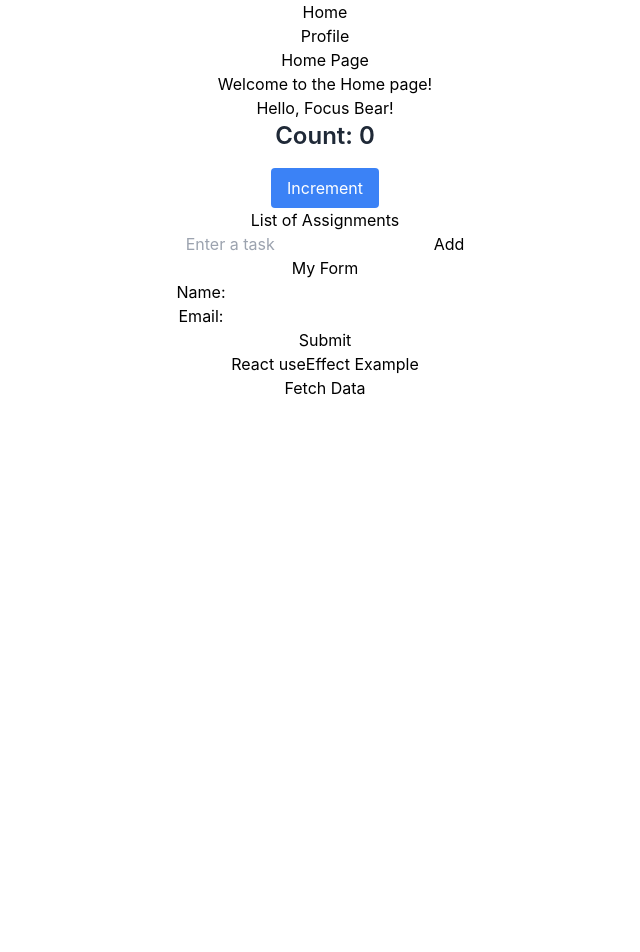
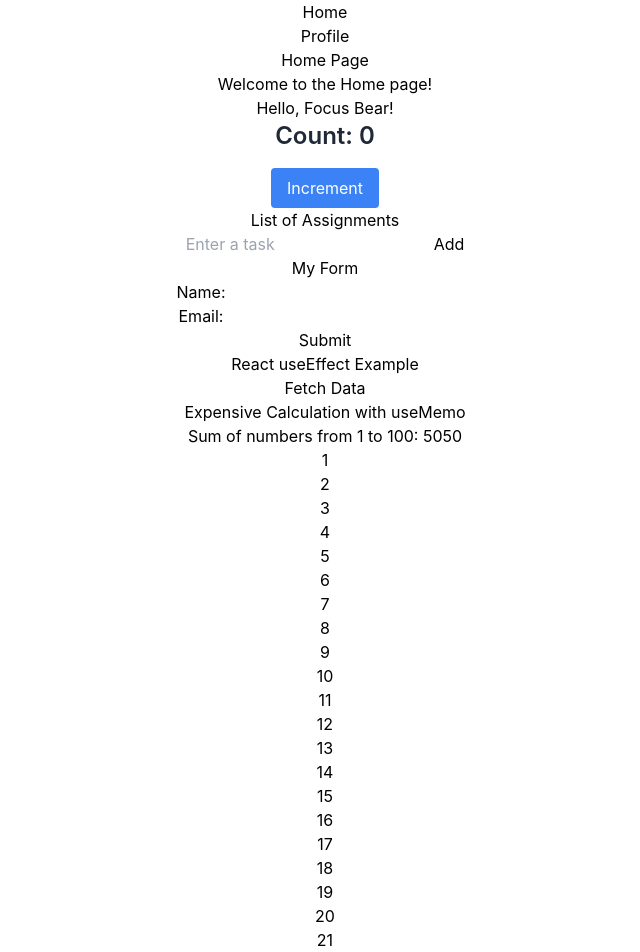
Before and after one commit to vidhianand33/Vidhi04-intern-repo, a React (Create React App) app in the folder my-app/: page / in a window 1280 px wide. Shown: the top 952 px of the page, without its empty margins (315-955 px from the left). Before the commit the page ends 800 px from the top, so only its background shows below. Built offline with nearby package versions, Linux system fonts and the light colour scheme.

Commit message:
Expensive Calculation with useMemo
and reflection

```diff
--- a/my-app/src/App.js
+++ b/my-app/src/App.js
@@ -6,8 +6,10 @@ import Counter from './Counter';
 import AssignList from './AssignList';
 import MyForm from './MyForm.js';
 import DataFetcher from './DataFetcher';
-import Home from './Home'; // Create this component
-import Profile from './Profile'; // Create this component
+import Home from './Home';
+import Profile from './Profile';
+import ExpensiveCalculation from './ExpensiveCalculation';
+
 
 function App() {
   const [count, setCount] = useState(0);
@@ -45,6 +47,7 @@ function App() {
         <MyForm />
         <h1>React useEffect Example</h1>
         <DataFetcher />
+        <ExpensiveCalculation />
       </div>
     </Router>
   );
--- /dev/null
+++ b/my-app/src/ExpensiveCalculation.js
@@ -0,0 +1,33 @@
+import React, { useState, useMemo } from 'react';
+
+function ExpensiveCalculation() {
+  const [range, setRange] = useState(100);
+
+  // Create a list of numbers
+  const numbers = Array.from({ length: range }, (_, index) => index + 1);
+
+  // Expensive calculation: summing all numbers
+  const expensiveCalculation = useMemo(() => {
+    console.log('Performing expensive calculation...');
+    return numbers.reduce((sum, num) => sum + num, 0);
+  }, [numbers]); // Re-run the calculation only when the numbers array changes
+
+  return (
+    <div>
+      <h2>Expensive Calculation with useMemo</h2>
+      <p>Sum of numbers from 1 to {range}: {expensiveCalculation}</p>
+
+      {/* Render list of numbers */}
+      <ul>
+        {numbers.map((num) => (
+          <li key={num}>{num}</li>
+        ))}
+      </ul>
+
+      {/* Button to increase the range */}
+      <button onClick={() => setRange(range + 100)}>Increase Range</button>
+    </div>
+  );
+}
+
+export default ExpensiveCalculation;
```
Also changed, not shown: 1 other file (tests, documents, lock files or other folders).
